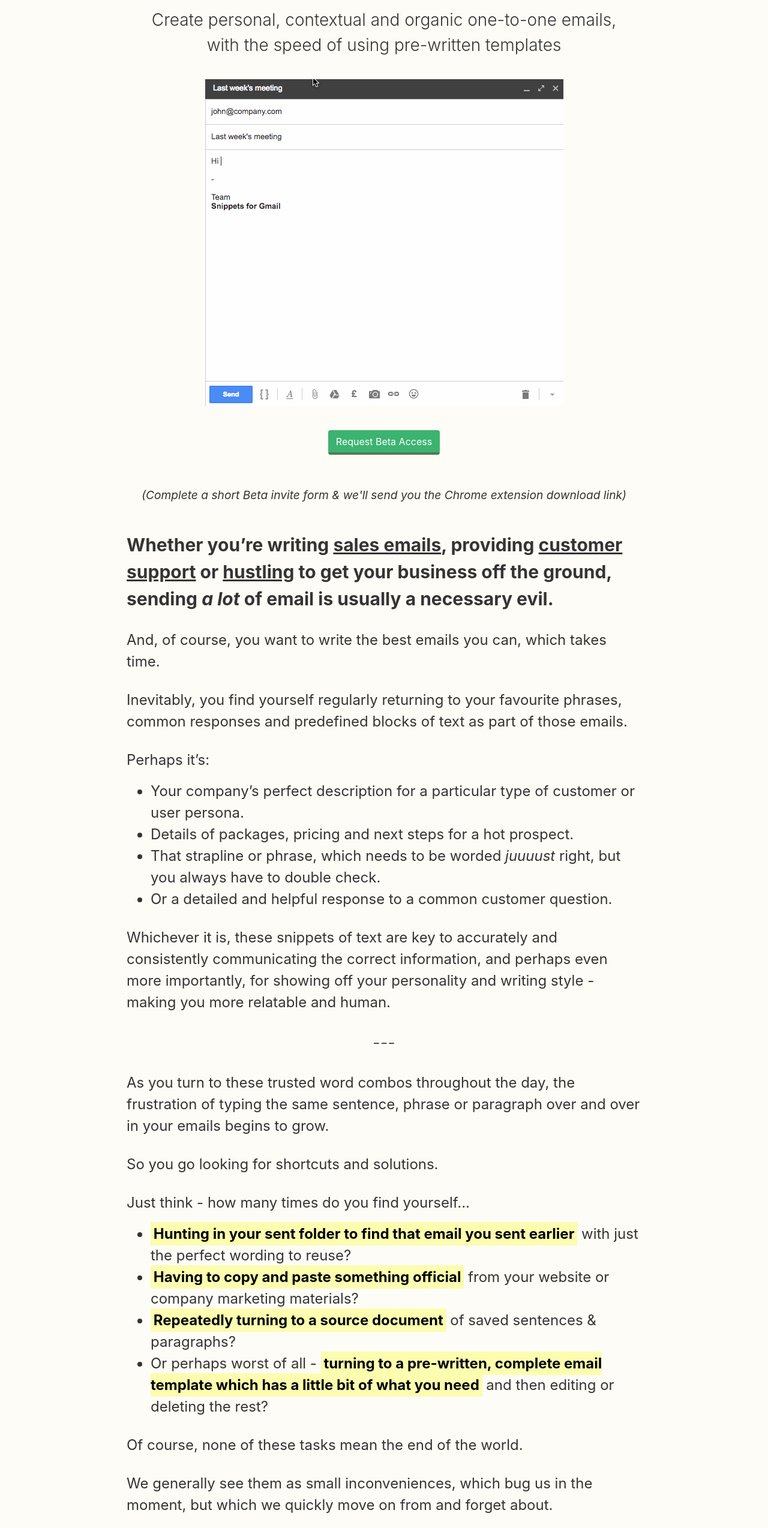
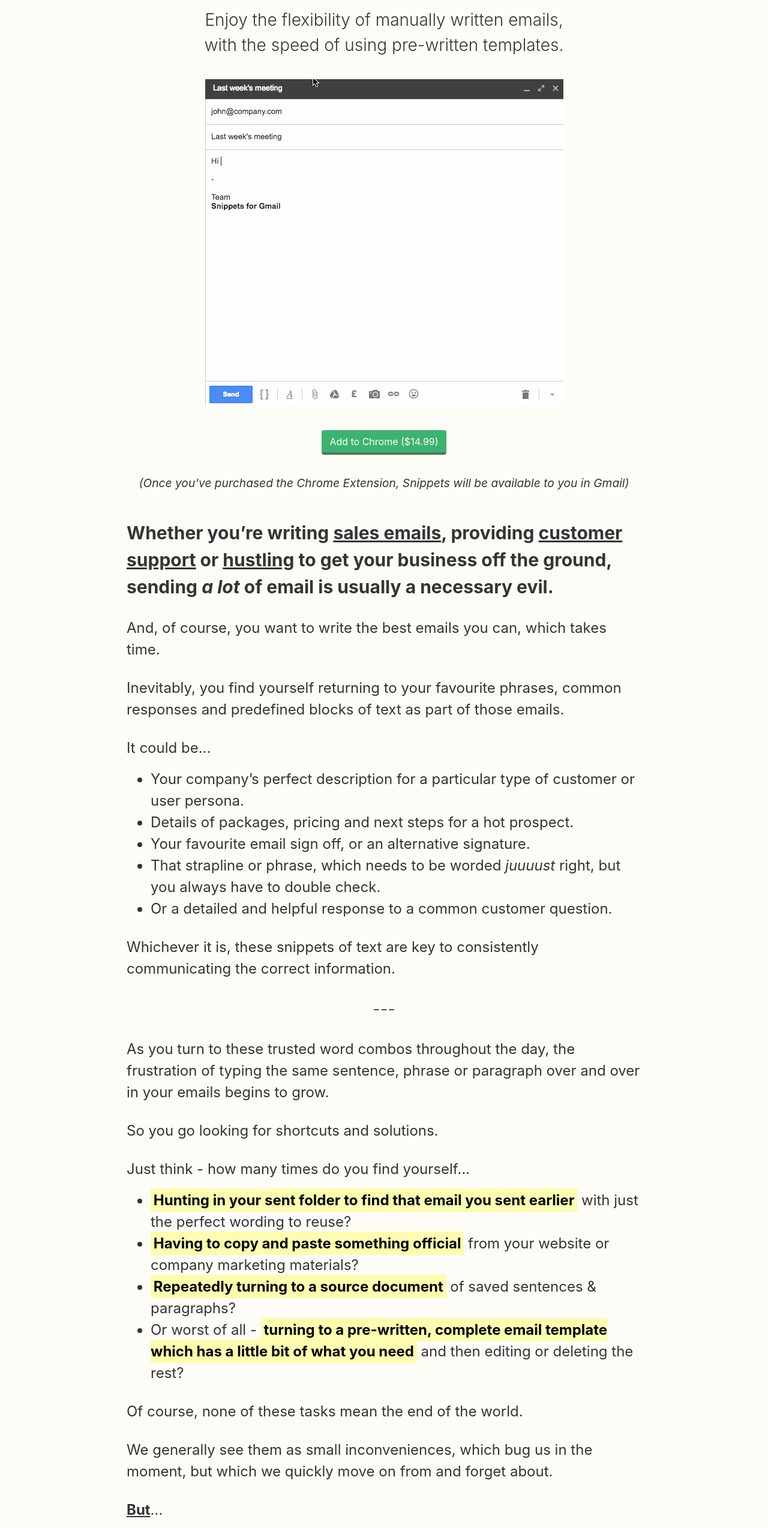
Before and after one commit to GmailSnippets/snippets, a plain HTML site: page index.html in a window 1280 px wide. Shown: the part 224-2771 px from the top of the page at 60% size. Drawn offline with Linux system fonts and the light colour scheme; a script that the page names is missing.

Commit message:
Copy updates to index

```diff
--- a/index.html
+++ b/index.html
@@ -6,7 +6,8 @@
     <meta charset="utf-8">
     <meta name="viewport" content="width=device-width, initial-scale=1, shrink-to-fit=no">
     <meta name="description" content="">
-    <meta name="author" content="Darren Lester">
+    <meta name="author" content="Snippets for Gmail">
+    <link rel="chrome-webstore-item" href="https://chrome.google.com/webstore/detail/bmaaoaadgpecdfinolhdgabdbeflloah">
 
     <title>Snippets for Gmail - Write Great Emails at Scale</title>
 
@@ -40,8 +41,8 @@
           <span class="navbar-toggler-icon"></span>
         </button>
         <form class="form-inline">
-          <a class="btn btn-primary typeform-share button" href="https://gmailsnippets.typeform.com/to/apiAQv" role="button" style="margin-top: 5px; margin-bottom: 5px;" data-mode="popup" target="_blank">Request Beta Access </a> <script> (function() { var qs,js,q,s,d=document, gi=d.getElementById, ce=d.createElement, gt=d.getElementsByTagName, id="typef_orm_share", b="https://embed.typeform.com/"; if(!gi.call(d,id)){ js=ce.call(d,"script"); js.id=id; js.src=b+"embed.js"; q=gt.call(d,"script")[0]; q.parentNode.insertBefore(js,q) } })() </script>
-    <!--<a class="btn btn-primary" href="#" role="button" style="margin-top: 5px; margin-bottom: 5px;">Add to Chrome</a>-->
+          <!--<a class="btn btn-primary typeform-share button" href="https://gmailsnippets.typeform.com/to/apiAQv" role="button" style="margin-top: 5px; margin-bottom: 5px;" data-mode="popup" target="_blank">Request Beta Access </a> <script> (function() { var qs,js,q,s,d=document, gi=d.getElementById, ce=d.createElement, gt=d.getElementsByTagName, id="typef_orm_share", b="https://embed.typeform.com/"; if(!gi.call(d,id)){ js=ce.call(d,"script"); js.id=id; js.src=b+"embed.js"; q=gt.call(d,"script")[0]; q.parentNode.insertBefore(js,q) } })() </script>-->
+    <a class="btn btn-primary" href="#" role="button" style="margin-top: 5px; margin-bottom: 5px;">Add to Chrome ($14.99)</a
   </form>
         <!--<div class="collapse navbar-collapse" id="navbarResponsive">
           <ul class="navbar-nav ml-auto">
@@ -69,29 +70,33 @@
       <div class="row">
         <div class="col-lg-12 text-center">
           <h1 class="mt-5">Write <em><u>Great</u></em> Emails. <em><u>Faster</u></em>.</h1>
-          <p class="lead">Create personal, contextual and organic one-to-one emails,<br/>with the speed of using pre-written templates</p>
+          <p class="lead">Enjoy the flexibility of manually written emails,<br/> with the speed of using pre-written templates.</p>
+          <!--<p class="lead">Create personal, contextual and organic one-to-one emails,<br/>with the speed of using pre-written templates</p>-->
           <img src="vendor/images/snippet.gif">
         </div>
           <div class="col-lg-12 text-center">
-            <a class="btn btn-primary typeform-share button" href="https://gmailsnippets.typeform.com/to/apiAQv" data-mode="popup" target="_blank">Request Beta Access </a> <script> (function() { var qs,js,q,s,d=document, gi=d.getElementById, ce=d.createElement, gt=d.getElementsByTagName, id="typef_orm_share", b="https://embed.typeform.com/"; if(!gi.call(d,id)){ js=ce.call(d,"script"); js.id=id; js.src=b+"embed.js"; q=gt.call(d,"script")[0]; q.parentNode.insertBefore(js,q) } })() </script>
-          <!--<a class="btn btn-primary" href="#" role="button" style="margin-bottom: 0px">Request Beta Access</a>-->
-          <!--<p><small><em>(Once you've installed the Chrome Extension, Snippets will be available to you in Gmail)</em></small></p>-->
-          <p><small><em>(Complete a short Beta invite form & we'll send you the Chrome extension download link)</em></small></p>
+           <!-- <a class="btn btn-primary typeform-share button" href="https://gmailsnippets.typeform.com/to/apiAQv" data-mode="popup" target="_blank">Request Beta Access </a> <script> (function() { var qs,js,q,s,d=document, gi=d.getElementById, ce=d.createElement, gt=d.getElementsByTagName, id="typef_orm_share", b="https://embed.typeform.com/"; if(!gi.call(d,id)){ js=ce.call(d,"script"); js.id=id; js.src=b+"embed.js"; q=gt.call(d,"script")[0]; q.parentNode.insertBefore(js,q) } })() </script>-->
+
+          <button onclick="chrome.webstore.install()" id="install-button" class="btn btn-primary" role="button" style="margin-bottom: 0px">Add to Chrome ($14.99)</button>
+          <p><small><em>(Once you've purchased the Chrome Extension, Snippets will be available to you in Gmail)</em></small></p>
+          <!--<p><small><em>(Complete a short Beta invite form & we'll send you the Chrome extension download link)</em></small></p>-->
         </div>
           <div class="col-lg-12">
 
           <p style="font-size: 30px"><strong>Whether you’re writing <u>sales emails</u>, providing <u>customer support</u> or <u>hustling</u> to get your business off the ground, sending <em>a lot</em> of email is usually a necessary evil.</strong></p>
           <p>And, of course, you want to write the best emails you can, which takes time.</p>
-            <p>Inevitably, you find yourself regularly returning to your favourite phrases, common responses and predefined blocks of text as part of those emails.</p>
-          <p>Perhaps it’s:</p>
+            <p>Inevitably, you find yourself returning to your favourite phrases, common responses and predefined blocks of text as part of those emails.</p>
+          <p>It could be...</p>
           <ul>
             <li>Your company’s perfect description for a particular type of customer or user persona.</li>
-            <li>Details of packages, pricing and next steps for a hot prospect.
+            <li>Details of packages, pricing and next steps for a hot prospect.</li>
+            <li>Your favourite email sign off, or an alternative signature.</li>
             <li>That strapline or phrase, which needs to be worded <em>juuuust</em> right, but you always have to double check.</li>
             <li>Or a detailed and helpful response to a common customer question.</li>
           </ul>
 
-          <p>Whichever it is, these snippets of text are key to accurately and consistently communicating the correct information, and perhaps even more importantly, for showing off your personality and writing style - making you more relatable and human.</p>
+          <p>Whichever it is, these snippets of text are key to consistently communicating the correct information.</p>
+          <!--<p>And perhaps even more importantly, for showing off your personality and writing style - making you more relatable and human.</p>-->
 
           <p class="lead text-center">---</p>
           <p>As you turn to these trusted word combos throughout the day, the frustration of typing the same sentence, phrase or paragraph over and over in your emails begins to grow.</p>
@@ -101,7 +106,7 @@
              <li><strong><mark>Hunting in your sent folder to find that email you sent earlier</mark></strong> with just the perfect wording to reuse?</li>
               <li><strong><mark>Having to copy and paste something official</mark></strong> from your website or company marketing materials?</li>
           <li><strong><mark>Repeatedly turning to a source document</mark></strong> of saved sentences & paragraphs?</li>
-          <li>Or perhaps worst of all - <strong><mark>turning to a pre-written, complete email template which has a little bit of what you need</mark></strong> and then editing or deleting the rest?</li>
+          <li>Or worst of all - <strong><mark>turning to a pre-written, complete email template which has a little bit of what you need</mark></strong> and then editing or deleting the rest?</li>
         </ul>
           <p>Of course, none of these tasks mean the end of the world.</p>
           <p>We generally see them as small inconveniences, which bug us in the moment, but which we quickly move on from and forget about.</p>
@@ -126,10 +131,10 @@
 
           <p style="font-size: 30px"><strong>Sounds ace. How do I start using it?</strong></p>
           <p>We're currently doing some private Beta testing to ensure that Snippets for Gmail delivers all the value we believe it can. </p>
-          <p>If you'd like free, early access to try out the app, just request access vai the button below, and once approved, we'll send you a link to download the 'Snippets for Gmail' Chrome extension.</p>
+          <p>If you'd like free, early access to try out the app, just request access via the button below, and once approved, we'll send you a link to download the 'Snippets for Gmail' Chrome extension.</p>
           <div class="col-lg-12 text-center">
-            <a class="btn btn-primary typeform-share button" href="https://gmailsnippets.typeform.com/to/apiAQv" data-mode="popup" target="_blank">Request Beta Access </a> <script> (function() { var qs,js,q,s,d=document, gi=d.getElementById, ce=d.createElement, gt=d.getElementsByTagName, id="typef_orm_share", b="https://embed.typeform.com/"; if(!gi.call(d,id)){ js=ce.call(d,"script"); js.id=id; js.src=b+"embed.js"; q=gt.call(d,"script")[0]; q.parentNode.insertBefore(js,q) } })() </script>
-          <!--<a class="btn btn-primary" href="#" role="button">Request Beta Access</a>-->
+            <!--<a class="btn btn-primary typeform-share button" href="https://gmailsnippets.typeform.com/to/apiAQv" data-mode="popup" target="_blank">Request Beta Access </a> <script> (function() { var qs,js,q,s,d=document, gi=d.getElementById, ce=d.createElement, gt=d.getElementsByTagName, id="typef_orm_share", b="https://embed.typeform.com/"; if(!gi.call(d,id)){ js=ce.call(d,"script"); js.id=id; js.src=b+"embed.js"; q=gt.call(d,"script")[0]; q.parentNode.insertBefore(js,q) } })() </script>-->
+          <a class="btn btn-primary" href="#" role="button">Add to Chrome ($14.99)</a>
         </div>
 
           <p style="font-size: 30px"><strong>How do I use it?</strong></p>
@@ -141,15 +146,15 @@
           <img src="vendor/images/snippet-library.gif">
           <p>Each ‘snippet’ you create consists of a Name, Content (the text to be inserted) and a Keyword to trigger the snippet.</p>
           <p><strong>Step 3</strong><br/>At any point whilst you're writing an email, simply use the /keyword command to find and insert the relevant snippet into your email by typing a /</p>
-          <p>You can either seach your snippets by typing the keyword or you can scroll with your cursor keys, track pad or mouse. Press enter or click to select and insert the highlighted snippet.</p>
+          <p>You can either search your snippets by typing the keyword or you can scroll with your cursor keys, track pad or mouse. Press enter or click to select and insert the highlighted snippet.</p>
            <img src="vendor/images/snippet-insert-example.gif">
           <p>And there you have it - the core elements of most of your emails created in seconds, with just a few simple /commands</p>
 
           <!--<p><strong>Step 5</strong><br/>Tell all your friends and colleagues about your new email superpowers (or keep it a secret and blow their minds with your productivity - your call).</p>-->
 
           <div class="col-lg-12 text-center">
-            <a class="btn btn-primary typeform-share button" href="https://gmailsnippets.typeform.com/to/apiAQv" data-mode="popup" target="_blank">Request Beta Access </a> <script> (function() { var qs,js,q,s,d=document, gi=d.getElementById, ce=d.createElement, gt=d.getElementsByTagName, id="typef_orm_share", b="https://embed.typeform.com/"; if(!gi.call(d,id)){ js=ce.call(d,"script"); js.id=id; js.src=b+"embed.js"; q=gt.call(d,"script")[0]; q.parentNode.insertBefore(js,q) } })() </script>
-          <!--<a class="btn btn-primary" href="#" role="button">Request Beta Access</a>-->
+            <!--<a class="btn btn-primary typeform-share button" href="https://gmailsnippets.typeform.com/to/apiAQv" data-mode="popup" target="_blank">Request Beta Access </a> <script> (function() { var qs,js,q,s,d=document, gi=d.getElementById, ce=d.createElement, gt=d.getElementsByTagName, id="typef_orm_share", b="https://embed.typeform.com/"; if(!gi.call(d,id)){ js=ce.call(d,"script"); js.id=id; js.src=b+"embed.js"; q=gt.call(d,"script")[0]; q.parentNode.insertBefore(js,q) } })() </script>-->
+          <a class="btn btn-primary" href="#" role="button">Add to Chrome ($14.99)</a>
         </div>
 
           <p class="lead text-center">---</p>
@@ -168,16 +173,16 @@
 
           <p style="font-size: 30px"><strong>FAQs</strong></p>
           <p><strong>Who is Snippets best for?</strong><br/>In short, anyone who writes lots of emails! But in particular, if you have a role which requires you to send lots of similar or repetitive emails, you'll save lots of time with snippets. Common use cases include people working in sales or customer support roles.</p>
-          <p><strong>Where can I use Snippets?</strong><br/>Snippets is a Google Chrome extension which allows you to use snippets within Gmail. If you'd like to use it somewhere else, please let us know here.</p>
+          <p><strong>Where can I use Snippets?</strong><br/>Snippets is a Google Chrome extension which allows you to use snippets within Gmail and Inbox by Gmail. If you'd like to use it somewhere else, please let us know here.</p>
           <p><strong>I already regularly use email templates. Are snippets better?</strong><br/>It depends on the specific use case, and there is no reason you can't use both, but if you already regularly use email templates, you'll find snippets to be a natural, more flexible progression. Templates can be a bit robotic once you get into a proper email exchange and require lots of editing.</p>
           <p><strong>How many snippets can I create?</strong><br/>There is no limit to the number of snippets you can create.</p>
           <p><strong>Can I change the command to insert a snippet?</strong><br/>Yes. By default, snippets are triggered with a / but this can be changed to any key.</p>
           <p><strong>Can snippets contain rich text (links, formatting etc.)?</strong><br/>Yes. Snippets can contain anything you could put into an email manually - links, bullets, images etc. And there is no limit to how long they are.</p>
-          <p><strong>Will this be free after the Beta?</strong><br/>Afraid not. We've plan to make Snippets really affordable at just $29 per year (which you'll make back in saved time within a week), but want to continue to improve it and support it properly, which costs money.</p>
+          <p><strong>Is there a free version?</strong><br/>Afraid not. We've tried to make Snippets really affordable at just $14.99 (a one-off payment which you'll make back in saved time within a week), but want to continue to improve it and support it properly, which costs money.</p>
 
           <div class="col-lg-12 text-center">
-            <a class="btn btn-primary typeform-share button" href="https://gmailsnippets.typeform.com/to/apiAQv" data-mode="popup" target="_blank">Request Beta Access </a> <script> (function() { var qs,js,q,s,d=document, gi=d.getElementById, ce=d.createElement, gt=d.getElementsByTagName, id="typef_orm_share", b="https://embed.typeform.com/"; if(!gi.call(d,id)){ js=ce.call(d,"script"); js.id=id; js.src=b+"embed.js"; q=gt.call(d,"script")[0]; q.parentNode.insertBefore(js,q) } })() </script>
-          <!--<a class="btn btn-primary" href="#" role="button">Request Beta Access</a>-->
+            <!--<a class="btn btn-primary typeform-share button" href="https://gmailsnippets.typeform.com/to/apiAQv" data-mode="popup" target="_blank">Request Beta Access </a> <script> (function() { var qs,js,q,s,d=document, gi=d.getElementById, ce=d.createElement, gt=d.getElementsByTagName, id="typef_orm_share", b="https://embed.typeform.com/"; if(!gi.call(d,id)){ js=ce.call(d,"script"); js.id=id; js.src=b+"embed.js"; q=gt.call(d,"script")[0]; q.parentNode.insertBefore(js,q) } })() </script>-->
+          <a class="btn btn-primary" href="#" role="button">Add to Chrome ($14.99)</a>
         </div>
 
 
```
